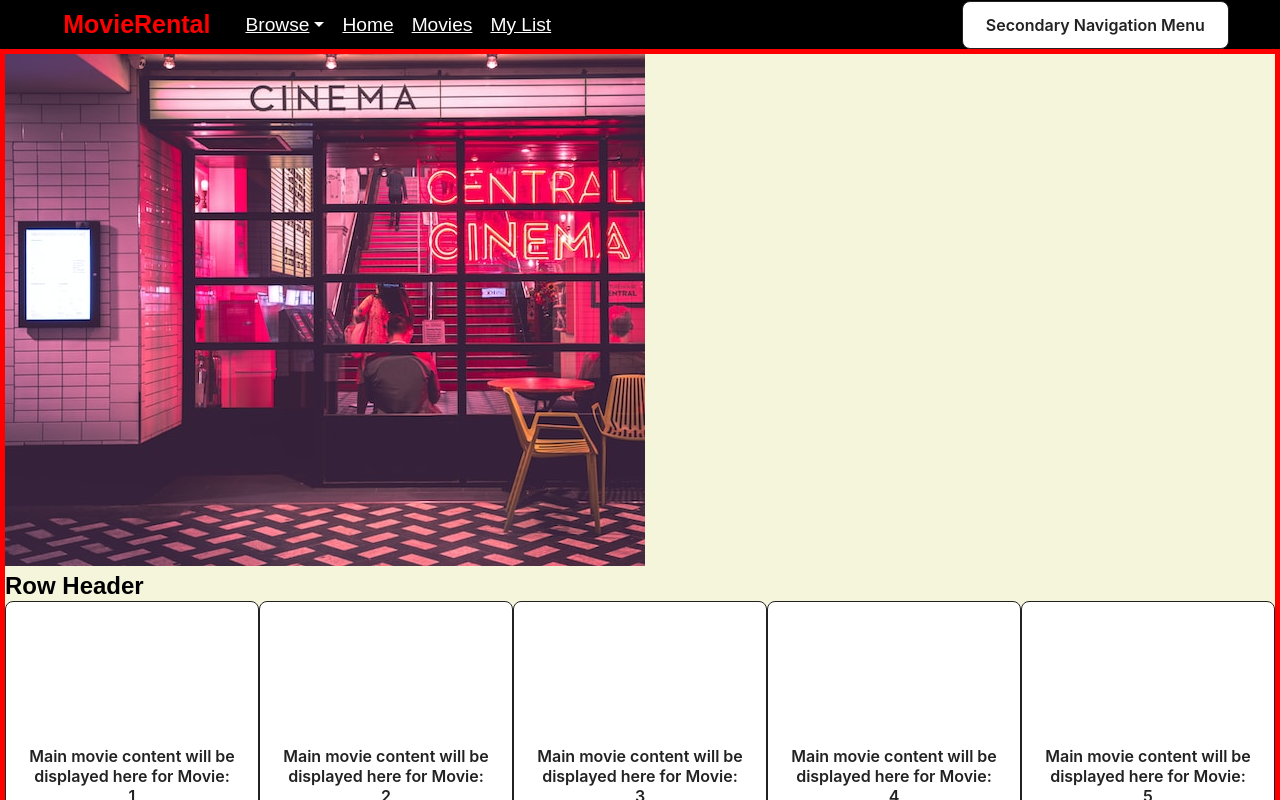
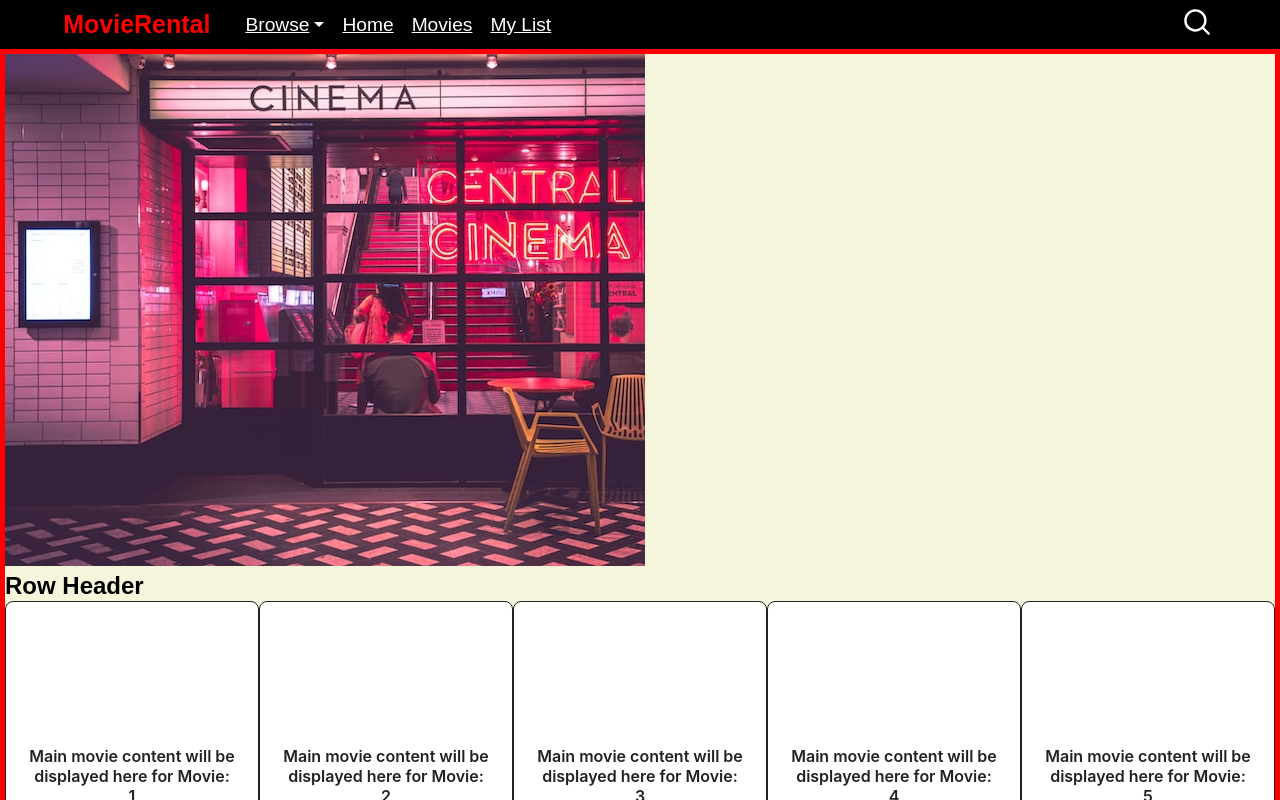
Before and after one commit to mishrasidhant/movie-rental, a JavaScript app: page / in a window 1280 px wide. Shown: the top 800 px of the page. Built offline with nearby package versions, Linux system fonts and the light colour scheme.

Commit message:
Add search button - ffs this was rough

```diff
--- a/src/features/ui/header/header.css
+++ b/src/features/ui/header/header.css
@@ -74,8 +74,38 @@
 	display: flex;
 	align-items: center;
 	justify-content: flex-end;
+	flex-grow: 1;
 	height: 100%;
 	position: absolute;
 	right: 4%;
 	top: 0;
 }
+
+.header-container .secondary-navigation .nav-element {
+	margin-right: 10px;
+}
+
+.header-container .secondary-navigation .nav-element .search-box{
+	display: inline-block;
+	vertical-align: middle;
+}
+
+.header-container .secondary-navigation .nav-element .search-box button{
+	display: inline-block;
+	border: none;
+	cursor: pointer;
+	overflow: visible;
+	background: transparent;
+	color: white;
+	font:inherit;
+	margin: 0;
+}
+
+.header-container .secondary-navigation .nav-element .search-box .search-icon{
+	margin-right: 0;
+	/* overflow: hidden; */
+	/* line-height: 20px; */
+	/* width: auto; */
+	height: 2rem;
+	width: 2rem;
+}
--- a/src/features/ui/header/header.js
+++ b/src/features/ui/header/header.js
@@ -1,4 +1,4 @@
-import { Placeholder } from "../../ui";
+import { CustomButton, Placeholder } from "../../ui";
 import logo from "../../../assets/logo-cineema-myke-simon-small.jpg?width=100";
 import "./header.css";
 
@@ -25,7 +25,26 @@
         </li>
       </ul>
       <div className="secondary-navigation">
-        <Placeholder placeholderText="Secondary Navigation Menu"></Placeholder>
+      <div className="nav-element">
+        <div className="search-box">
+          <button>
+            <svg
+              xmlns="http://www.w3.org/2000/svg"
+              viewBox="0 0 20 20"
+              fill="currentColor"
+              class="search-icon"
+            >
+              <path
+                fill-rule="evenodd"
+                d="M9 3.5a5.5 5.5 0 100 11 5.5 5.5 0 000-11zM2 9a7 7 0 1112.452 4.391l3.328 3.329a.75.75 0 11-1.06 1.06l-3.329-3.328A7 7 0 012 9z"
+                clip-rule="evenodd"
+              />
+            </svg>
+          </button>
+        </div>
+
+      </div>
+        {/* <Placeholder placeholderText="Secondary Navigation Menu"></Placeholder> */}
       </div>
     </div>
   );
```
